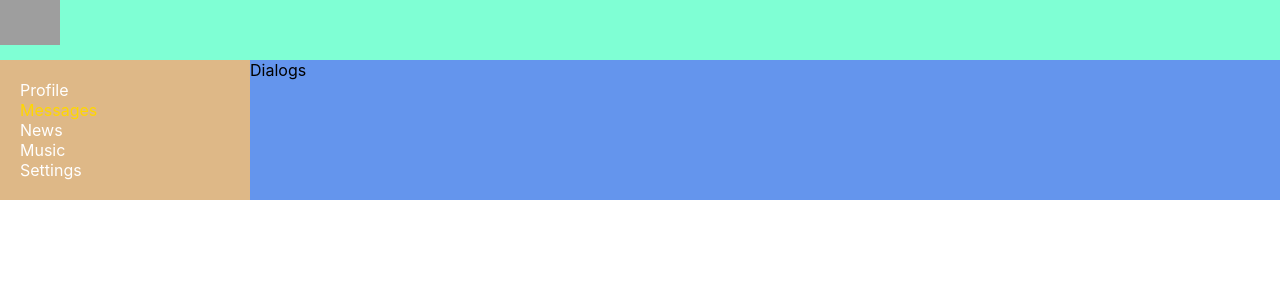
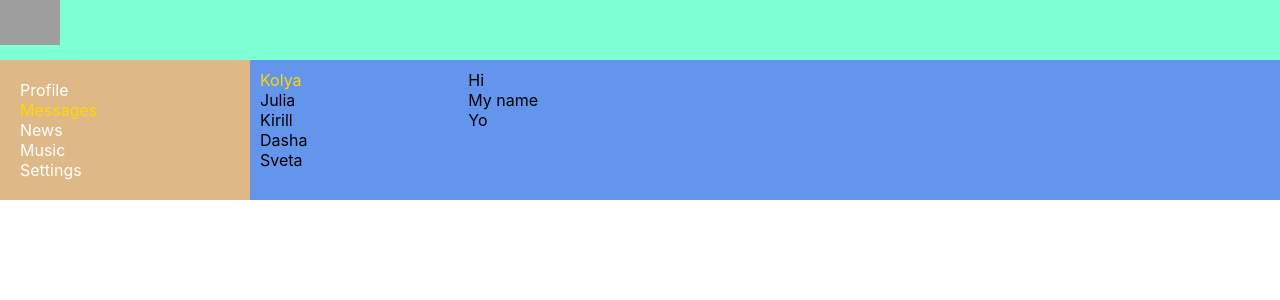
Before and after one commit to kolka199972/my-way-samurai, a React (Create React App) app: page /dialogs in a window 1280 px wide. Shown: the top 300 px of the page. Built offline with nearby package versions, Linux system fonts and the light colour scheme; grey boxes are pictures that could not be loaded.

Commit message:
21. create content Dialogs

```diff
--- a/src/components/Dialogs/Dialogs.jsx
+++ b/src/components/Dialogs/Dialogs.jsx
@@ -1,8 +1,23 @@
 import React from 'react'
-// import s from './Dialogs.module.css'
+import s from './Dialogs.module.css'
 
 const Dialogs = () => {
-  return <div>Dialogs</div>
+  return (
+    <div className={s.dialogs}>
+      <div className={s.dialogsItems}>
+        <div className={s.dialog + ' ' + s.active}>Kolya</div>
+        <div className={s.dialog}>Julia</div>
+        <div className={s.dialog}>Kirill</div>
+        <div className={s.dialog}>Dasha</div>
+        <div className={s.dialog}>Sveta</div>
+      </div>
+      <div className={s.messages}>
+        <div className={s.message}>Hi</div>
+        <div className={s.message}>My name</div>
+        <div className={s.message}>Yo</div>
+      </div>
+    </div>
+  )
 }
 
 export default Dialogs
--- a/src/components/Dialogs/Dialogs.module.css
+++ b/src/components/Dialogs/Dialogs.module.css
@@ -0,0 +1,16 @@
+.dialogs {
+  display: grid;
+  grid-template-columns: 2fr 10fr;
+}
+
+.dialogsItems {
+  padding: 10px;
+}
+
+.dialogsItems .active {
+  color: gold;
+}
+
+.messages {
+  padding: 10px;
+}
```
